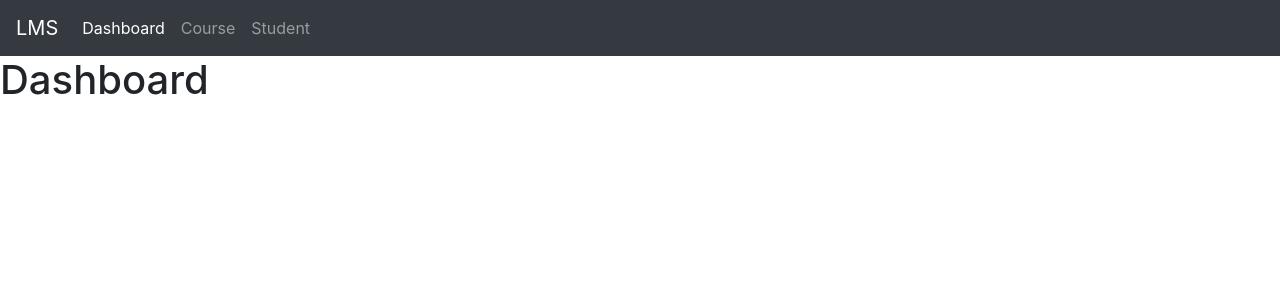
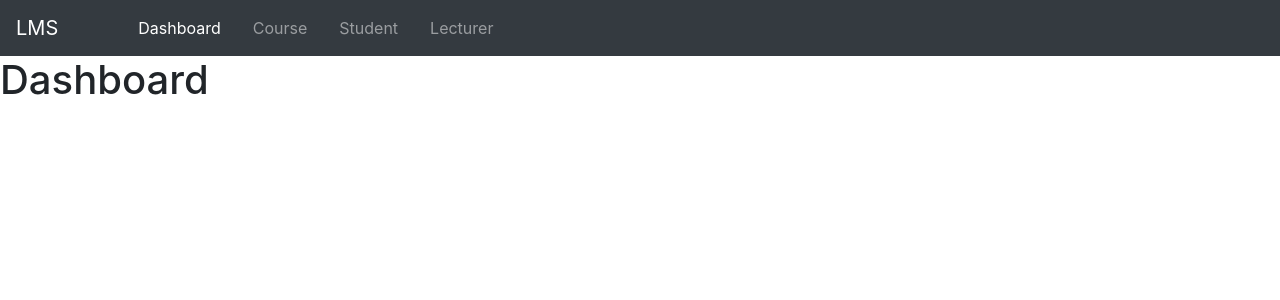
Before and after one commit to neilchen0221/react-lms, a React app: page /courses#/dashboard in a window 1280 px wide. Shown: the top 300 px of the page. Built offline with nearby package versions, Linux system fonts and the light colour scheme.

Commit message:
style adjusted, lecturer link added

```diff
--- a/src/app/Navbar.js
+++ b/src/app/Navbar.js
@@ -7,17 +7,21 @@ export default function Navbar() {
       <NavLink className="navbar-brand" to="/">
         LMS
       </NavLink>
-      <div className="navbar-nav">
-        <NavLink className="nav-item nav-link" to="/">
+      <div className="navbar-nav ml-5">
+        <NavLink className="nav-item nav-link mx-2" to="/dashboard">
           Dashboard
         </NavLink>
 
-        <NavLink className="nav-item nav-link" to="/courses">
+        <NavLink className="nav-item nav-link mx-2" to="/courses">
           Course
         </NavLink>
 
-        <NavLink className="nav-item nav-link" to="/students">
+        <NavLink className="nav-item nav-link mx-2" to="/students">
           Student
+        </NavLink>
+
+        <NavLink className="nav-item nav-link mx-2" to="/lecturers">
+          Lecturer
         </NavLink>
       </div>
     </nav>
```
